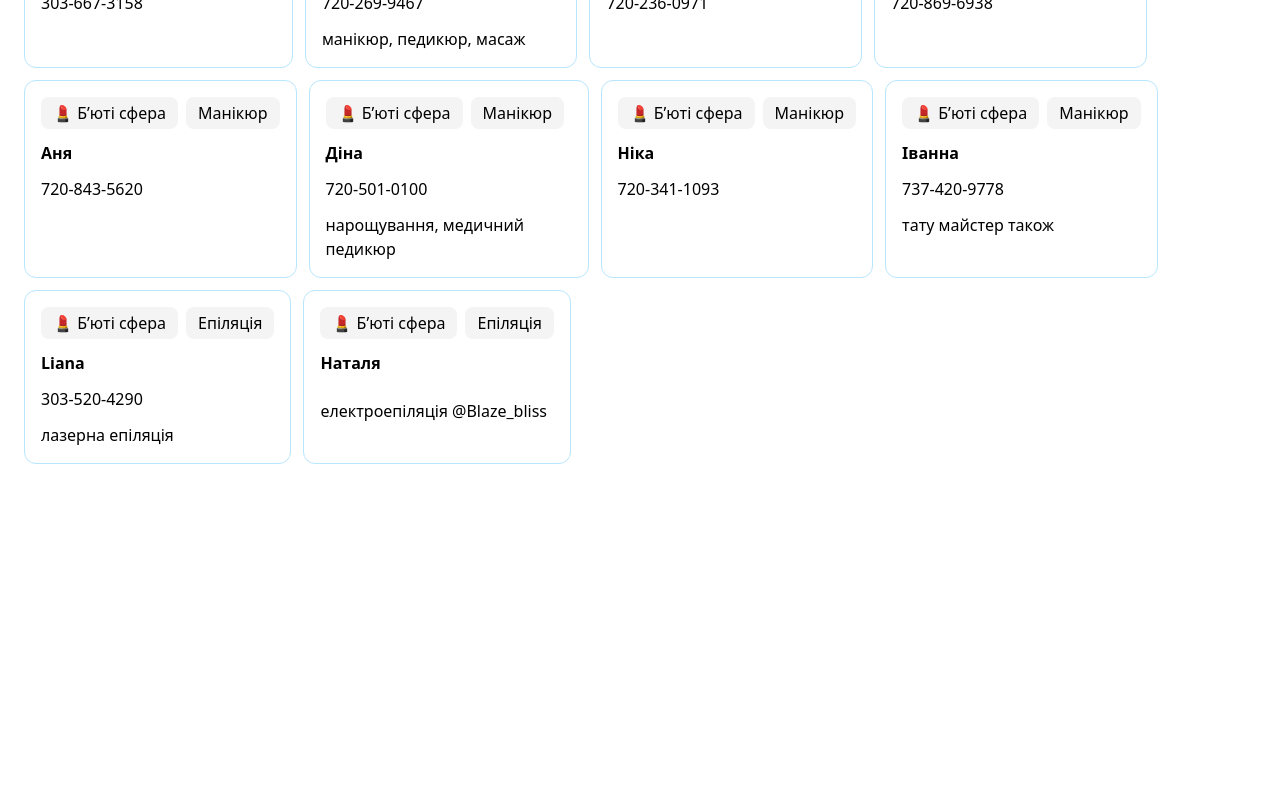
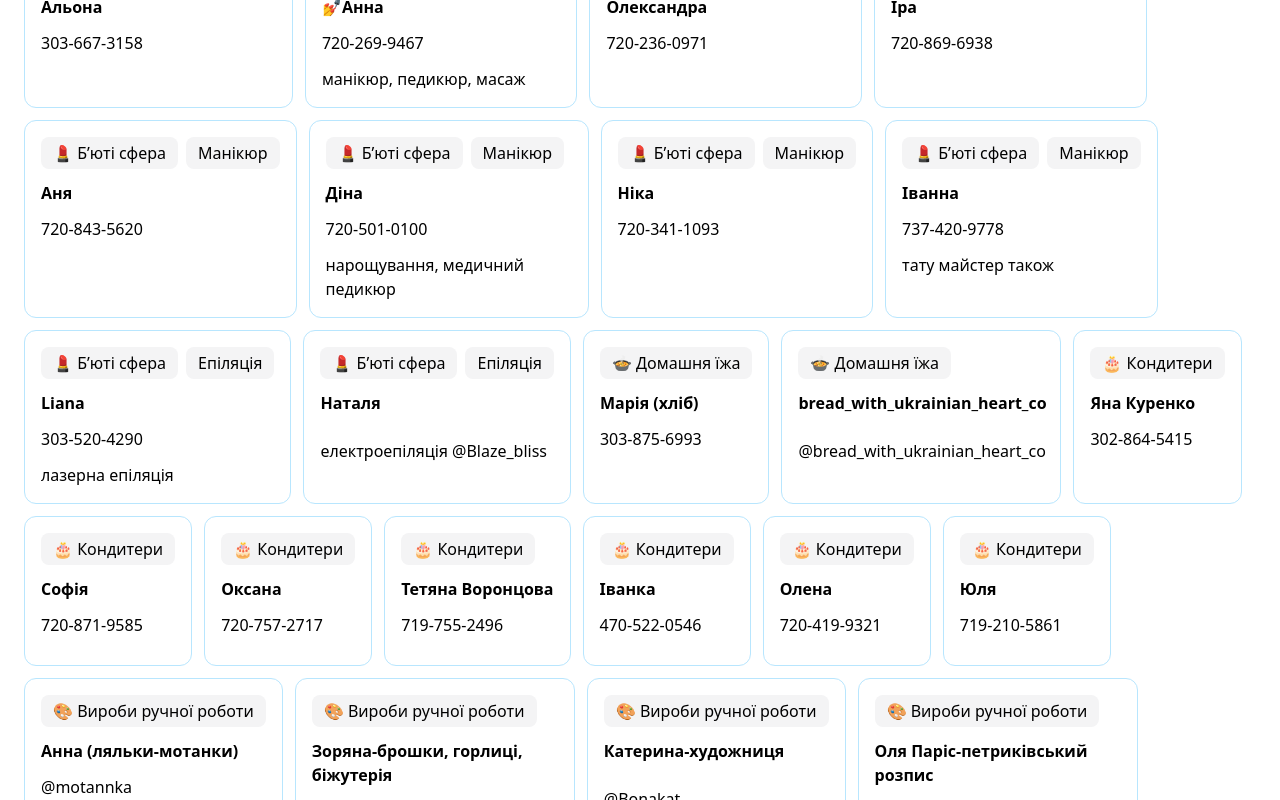
Before and after one commit to rvsrudik/coua, a Nuxt app: page / in a window 1280 px wide. Shown: the part 2000-2800 px from the top of the page. Before the commit the page ends 2488 px from the top, so only its background shows below. Built offline with nearby package versions, Linux system fonts and the light colour scheme.

Commit message:
more services

```diff
--- a/content/services.js
+++ b/content/services.js
@@ -386,51 +386,247 @@ export default [
             instagram: '@Blaze_bliss'
         }
     },
+    {
+        name: 'Марія (хліб)',
+        phones: ['303-875-6993'],
+        categories: ['🍲 Домашня їжа'],
+        description: '',
+        photos: [''],
+        address: '',
+    },
+    {
+        name: 'bread_with_ukrainian_heart_co',
+        phones: [''],
+        categories: ['🍲 Домашня їжа'],
+        description: '@bread_with_ukrainian_heart_co',
+        photos: [''],
+        address: '',
+    },
+    {
+        name: 'Яна Куренко',
+        phones: ['302-864-5415'],
+        categories: ['🎂 Кондитери'],
+        description: '',
+        photos: [''],
+        address: '',
+    },
+    {
+        name: 'Софія',
+        phones: ['720-871-9585'],
+        categories: ['🎂 Кондитери'],
+        description: '',
+        photos: [''],
+        address: '',
+    },
+    {
+        name: 'Оксана',
+        phones: ['720-757-2717'],
+        categories: ['🎂 Кондитери'],
+        description: '',
+        photos: [''],
+        address: '',
+    },
+    {
+        name: 'Тетяна Воронцова',
+        phones: ['719-755-2496'],
+        categories: ['🎂 Кондитери'],
+        description: '',
+        photos: [''],
+        address: '',
+    },
+    {
+        name: 'Іванка',
+        phones: ['470-522-0546'],
+        categories: ['🎂 Кондитери'],
+        description: '',
+        photos: [''],
+        address: '',
+    },
+    {
+        name: 'Олена',
+        phones: ['720-419-9321'],
+        categories: ['🎂 Кондитери'],
+        description: '',
+        photos: [''],
+        address: '',
+    },
+    {
+        name: 'Юля',
+        phones: ['719-210-5861'],
+        categories: ['🎂 Кондитери'],
+        description: '',
+        photos: [''],
+        address: 'Colorado Springs, 80923',
+    },
+    {
+        name: 'Анна (ляльки-мотанки)',
+        phones: ['@motannka'],
+        categories: ['🎨 Вироби ручної роботи'],
+        description: '',
+        photos: [''],
+        address: '',
+    },
+    {
+        name: 'Зоряна-брошки, горлиці, біжутерія',
+        phones: ['303-598-5585'],
+        categories: ['🎨 Вироби ручної роботи'],
+        description: '@zoriana.herman',
+        photos: [''],
+        address: '',
+    },
+    {
+        name: 'Катерина-художниця',
+        phones: [''],
+        categories: ['🎨 Вироби ручної роботи'],
+        description: '@Bonakat',
+        photos: [''],
+        address: '',
+    },
+    {
+        name: 'Oля Паріс-петриківський розпис',
+        phones: [''],
+        categories: ['🎨 Вироби ручної роботи'],
+        description: '@olha.paris',
+        photos: [''],
+        address: '',
+    },
+    {
+        name: 'Настя-біжутерія, картини',
+        phones: [''],
+        categories: ['🎨 Вироби ручної роботи'],
+        description: '@nusinks.art',
+        photos: [''],
+        address: '',
+    },
+    {
+        name: 'Аня-чайні бомбочки',
+        phones: ['720-969-9239'],
+        categories: ['🎨 Вироби ручної роботи'],
+        description: '',
+        photos: [''],
+        address: '',
+    },
+    {
+        name: 'Наталя',
+        phones: [],
+        categories: ['📸 Фотографи'],
+        description: 'www.zelinskaphoto.com',
+        photos: [''],
+        address: '',
+    },
+    {
+        name: 'Катя',
+        phones: ['720-909-1463'],
+        categories: ['📸 Фотографи'],
+        description: '',
+        photos: [''],
+        address: '',
+    },
+    {
+        name: 'Вікторія',
+        phones: [],
+        categories: ['📸 Фотографи'],
+        description: '@bipolar_cat',
+        photos: [''],
+        address: '',
+    },
+    {
+        name: 'Яна',
+        phones: ['720-236-3241'],
+        categories: ['📸 Фотографи'],
+        description: '',
+        photos: [''],
+        address: '',
+    },
+    {
+        name: 'Олена',
+        phones: [],
+        categories: ['📸 Фотографи'],
+        description: '@elenameom',
+        photos: [''],
+        address: '',
+    },
+    {
+        name: 'Юлія',
+        phones: [],
+        categories: ['📸 Фотографи'],
+        description: '303-419-7167',
+        photos: [''],
+        address: '',
+    },
+    {
+        name: 'Катерина',
+        phones: [],
+        categories: ['📸 Фотографи'],
+        description: '@katruzphoto',
+        photos: [''],
+        address: '',
+    },
+    {
+        name: 'Ірина',
+        phones: [],
+        categories: ['📸 Фотографи'],
+        description: '@irisonchik_in_ua',
+        photos: [''],
+        address: '',
+    },
+    {
+        name: 'Volodymyr Petruniv',
+        phones: [],
+        categories: ['📸 Фотографи'],
+        description: '',
+        photos: [''],
+        address: '',
+    },
+    {
+        name: 'Костя',
+        phones: ['720-693-0868'],
+        categories: ['🛞 СТО'],
+        description: '',
+        photos: [''],
+        address: '',
+    },
+    {
+        name: 'Олег',
+        phones: ['303-638-9078'],
+        categories: ['🛞 СТО'],
+        description: '',
+        photos: [''],
+        address: '',
+    },
+    {
+        name: 'Влад',
+        phones: ['720-582-0988'],
+        categories: ['🛞 СТО'],
+        description: '',
+        photos: [''],
+        address: '185 W Louisiana Ave Denver 80223',
+    },
+    {
+        name: 'Володимир',
+        phones: ['720-202-6790'],
+        categories: ['🛞 СТО'],
+        description: '',
+        photos: [''],
+        address: '',
+    },
+    {
+        name: 'Сергій',
+        phones: ['720-957-1977'],
+        categories: ['🛞 СТО'],
+        description: '',
+        photos: [''],
+        address: '',
+    },
+    {
+        name: 'Євген ремонт/продаж велосипедів',
+        phones: ['720-964-9491'],
+        categories: ['🛞 СТО'],
+        description: '',
+        photos: [''],
+        address: 'Boulder',
+    },
 ]
-// 📌Домашня їжа 🍲
-// 🥖Марія (хліб)  303-875-6993
-// bread_with_ukrainian_heart_co
-
-// 📌Кондитери 🎂
-// 🍰Яна Куренко  302-864-5415
-// 🍰Софія 720-871-9585
-// 🍰Оксана 720-757-2717
-// 🍰Тетяна Воронцова 719-755-2496
-// 🍰Іванка 470-522-0546
-// 🍰Олена 720-419-9321
-// 🍰Юля 719-210-5861 (Colorado Springs, 80923)
-
-// 📌Вироби ручної роботи🎁
-// 👩‍🦳Анна (ляльки-мотанки) motannka Anna
-// 🪡Зоряна-брошки, горлиці, біжутерія 303-598-5585 @zoriana.herman
-// 🎨Катерина-художниця
-// @Bonakat
-// 🎨Oля Паріс-петриківський розпис olha.paris
-// 🎨Настя-біжутерія, картини nusinks.art
-// 🫖Аня-чайні бомбочки
-// 720- 969-9239
-
-// 📌Фотографи 📸
-// 📷Наталя  www.zelinskaphoto.com
-// 📷Катя 720-909-1463
-// 📷Вікторія @bipolar_cat
-// 📷Яна 720-236-3241
-// 📷Олена @elenameom
-// 📷Юлія 303-419-7167
-// 📷Катерина @katruzphoto
-// 📷Ірина @irisonchik_in_ua
-// 📷Volodymyr Petruniv
-
-// 📌СТО 🛞
-// ⚒️Костя 720-693-0868
-// ⚒️Олег 303-638-9078
-// ⚒️Влад 720-582-0988
-// 📍185 W Louisiana Ave Denver 80223
-// ⚒️Володимир
-// 720-202-6790
-// ⚒️Сергій 720-957-1977
-// 🚲Євген ремонт/продаж велосипедів 720-964-9491 Boulder
-
 
 // 📌Ріелтори/брокери🏡
 // 🔑Марина Дуброва 720-936-0540
--- a/pages/index.vue
+++ b/pages/index.vue
@@ -32,7 +32,6 @@ const selectedTags = ref([])
 const searchServices = computed(() => {
     return services.filter((s) => {
         const searchString = (s.name + s.address + s.phones.join('') + s.categories.join('') + s.description).toLowerCase()
-        console.log('searchString.toLowerCase().includes(search.value.toLowerCase())', searchString.toLowerCase().includes(search.value.toLowerCase()))
         return searchString.toLowerCase().includes(search.value.toLowerCase()) && (selectedTags.value.length ? s.categories.find(c => selectedTags.value.includes(c)) : true)
     })
 })
```
